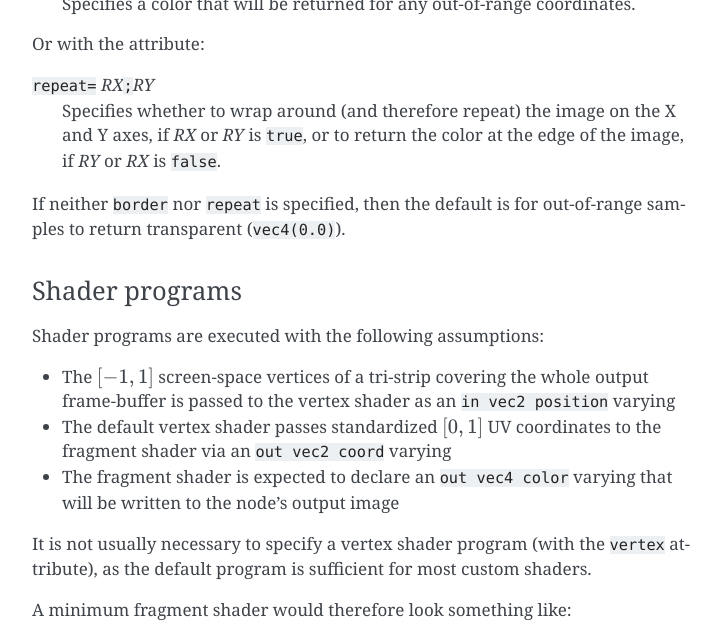
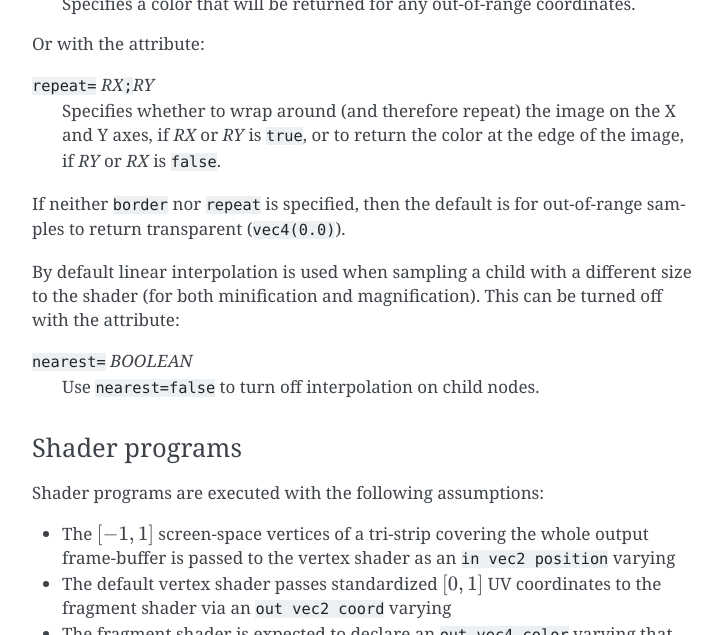
Before and after one commit to jonathanhogg/flitter, a Sphinx documentation site: the page built from docs/shaders.md, in a window 1280 px wide and 900 px high, scrolled down 1060 px, cut to the strip 0-635 px from the top of the window. Shown: the whole strip, without its empty margins (388-1110 px from the left). Built offline with Sphinx 7.4.7, drawn with Linux system fonts in a browser that asks for light colours.

Commit message:
Add control over window node sampler interpolation

```diff
--- a/docs/shaders.md
+++ b/docs/shaders.md
@@ -53,6 +53,13 @@ the image, if *RY* or *RX* is `false`.
 
 If neither `border` nor `repeat` is specified, then the default is for
 out-of-range samples to return transparent (`vec4(0.0)`).
+
+By default linear interpolation is used when sampling a child with a different
+size to the shader (for both minification and magnification). This can be
+turned off with the attribute:
+
+`nearest=` *BOOLEAN*
+: Use `nearest=false` to turn off interpolation on child nodes.
 
 ### Shader programs
 
```
Also changed, not shown: 1 other file.
